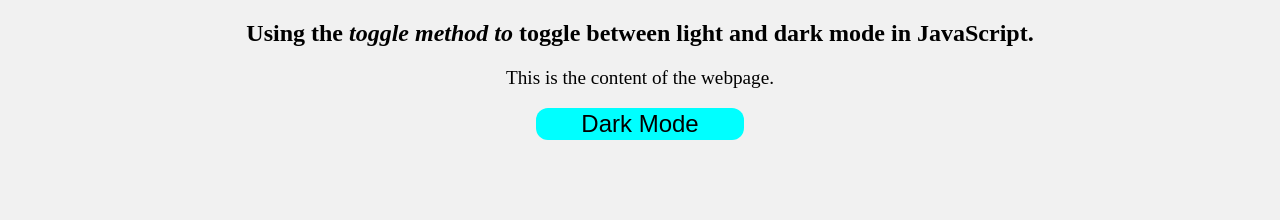
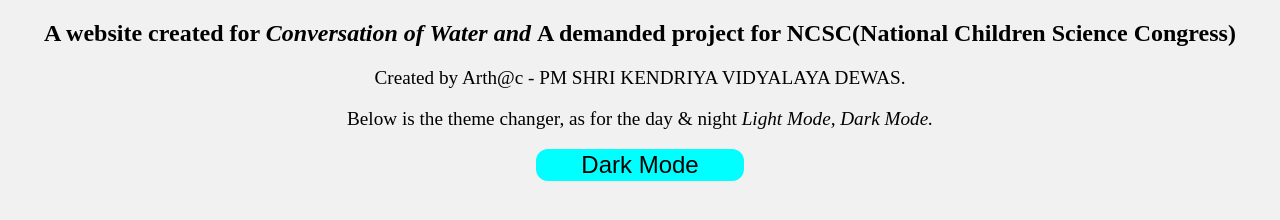
Before and after one commit to ScripterNor12/ncsearthh.github.io, a plain HTML site: page index.html in a window 1280 px wide. Drawn offline with Linux system fonts and the light colour scheme.

Commit message:
Updated index.html
A

```diff
--- a/index.html
+++ b/index.html
@@ -26,8 +26,9 @@
    </style>
 </head>
 <body>
-   <h2>Using the <i> toggle method to </i> toggle between light and dark mode in JavaScript. </h2>
-   <p>This is the content of the webpage. </p>
+   <h2>A website created for <i> Conversation of Water and </i> A demanded project for NCSC(National Children Science Congress) </h2>
+   <p>Created by Arth@c - PM SHRI KENDRIYA VIDYALAYA DEWAS. </p>
+   <p>Below is the theme changer, as for the day & night <i>Light Mode, <i> Dark Mode.</i></i></p>
    <button onclick = "changeMode()" id = "button"> Dark Mode </button>
    <script>
       function changeMode() {
```
